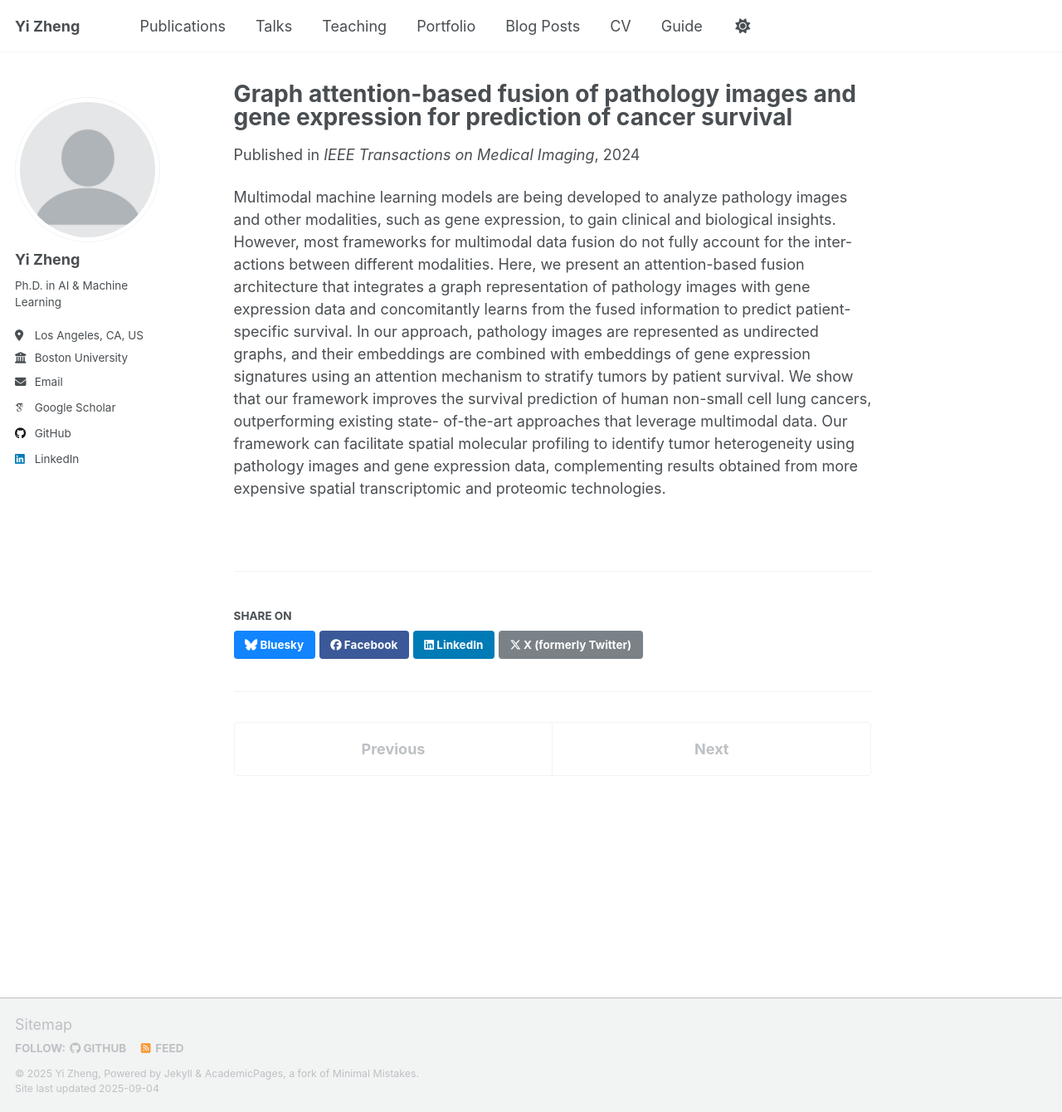
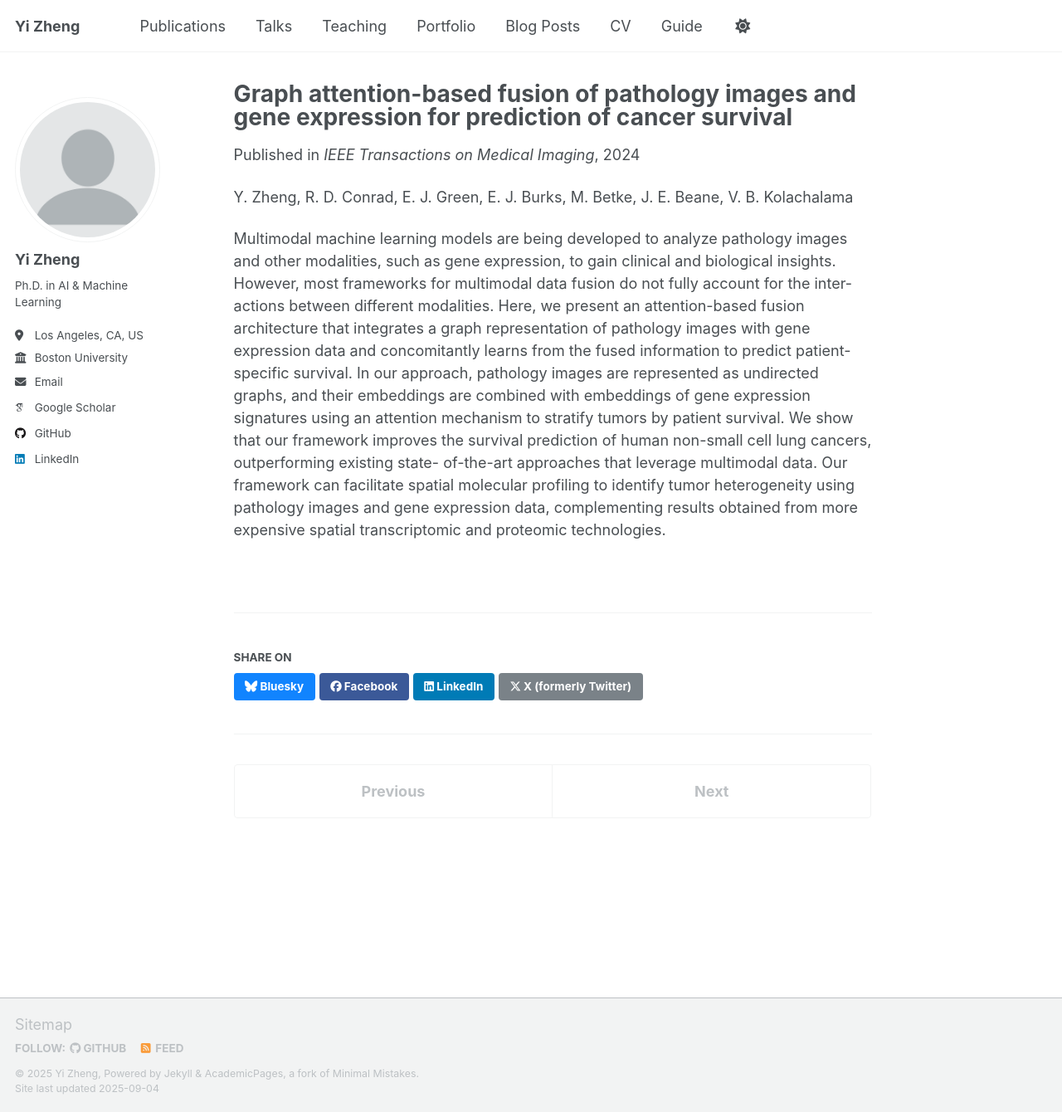
Before and after one commit to GSWS/GSWS.github.io, a Jekyll site: the page built from _publications/graph-attention.md, in a window 1280 px wide and 1340 px high. Shown: the whole window at 83% size. Built offline with Jekyll 4.4.1, drawn with Linux system fonts in a browser that asks for light colours; some web fonts are replaced; a script that is not in the unit is left out.

Commit message:
Update graph-attention.md

```diff
--- a/_publications/graph-attention.md
+++ b/_publications/graph-attention.md
@@ -7,11 +7,13 @@
 date: 2024-04-08
 venue: 'IEEE Transactions on Medical Imaging'
 paperurl: 'http://GSWS.github.io/files/Graph_Attention-Based_Fusion_of_Pathology_Images_and_Gene_Expression_for_Prediction_of_Cancer_Survival.pdf'
-authors: 'Y. Zheng, R. D. Conrad, E. J. Green, E. J. Burks, M. Betke, J. E. Beane, V. B. Kolachalama'
 ---
+Y. Zheng, R. D. Conrad, E. J. Green, E. J. Burks, M. Betke, J. E. Beane, V. B. Kolachalama
+
 Multimodal machine learning models are being developed to analyze pathology images and other modalities, such as gene expression, to gain clinical and biological insights. However, most frameworks for multimodal data fusion do not fully account for the inter- actions between different modalities. Here, we present an attention-based fusion architecture that integrates a graph representation of pathology images with gene expression data and concomitantly learns from the fused information to predict patient-specific survival. In our approach, pathology images are represented as undirected graphs, and their embeddings are combined with embeddings of gene expression signatures using an attention mechanism to stratify tumors by patient survival. We show that our framework improves the survival prediction of human non-small cell lung cancers, outperforming existing state- of-the-art approaches that leverage multimodal data. Our framework can facilitate spatial molecular profiling to identify tumor heterogeneity using pathology images and gene expression data, complementing results obtained from more expensive spatial transcriptomic and proteomic technologies.
 
 {% comment %}
 bibtexurl: 'http://GSWS.github.io/files/Graph_Attention-Based_Fusion_of_Pathology_Images_and_Gene_Expression_for_Prediction_of_Cancer_Survival.bib'
 slidesurl: 'http://GSWS.github.io/files/Graph_Attention-Based_Fusion_of_Pathology_Images_and_Gene_Expression_for_Prediction_of_Cancer_Survival.pdf'
+citation: 'Y. Zheng, R. D. Conrad, E. J. Green, E. J. Burks, M. Betke, J. E. Beane, V. B. Kolachalama'
 {% endcomment %}
```
